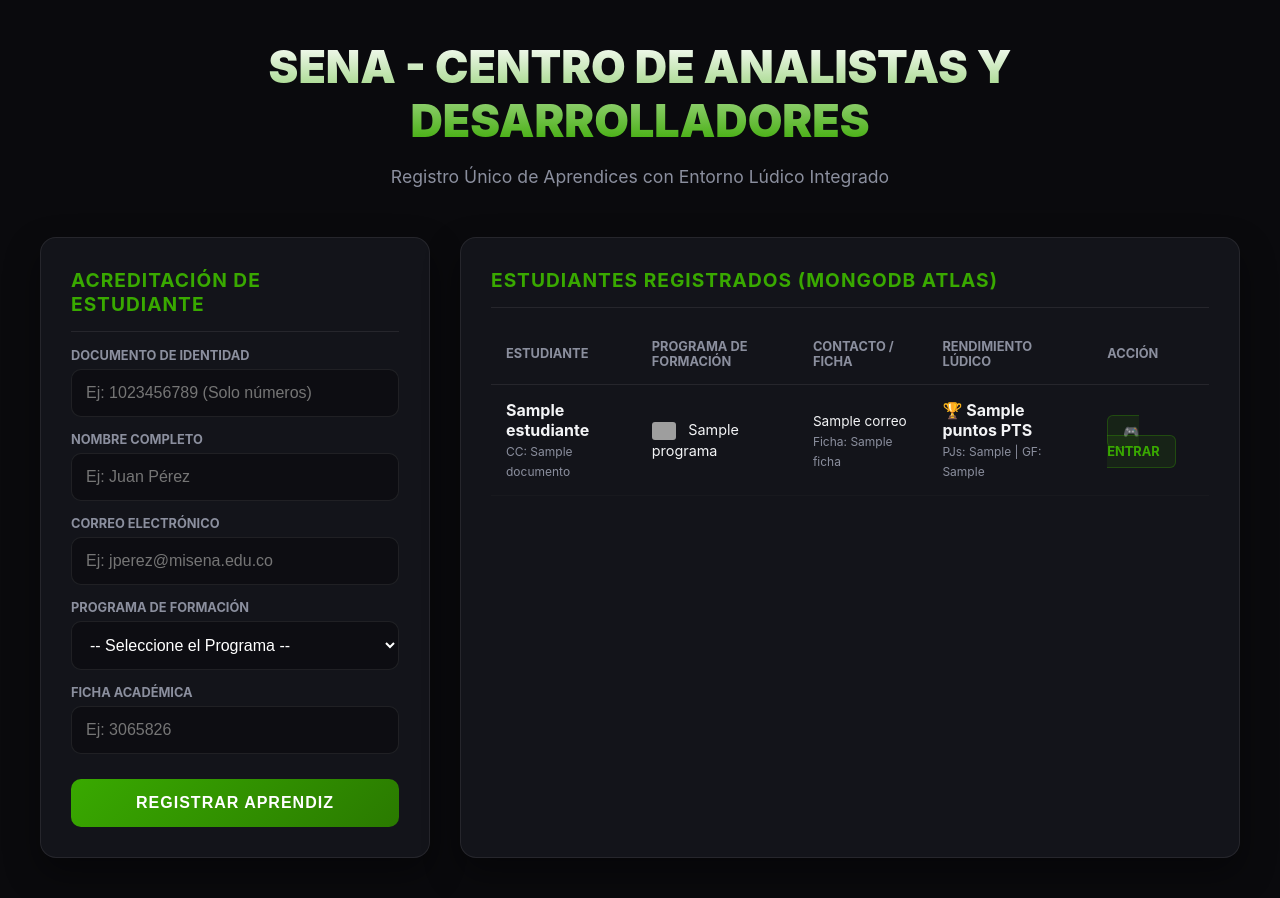
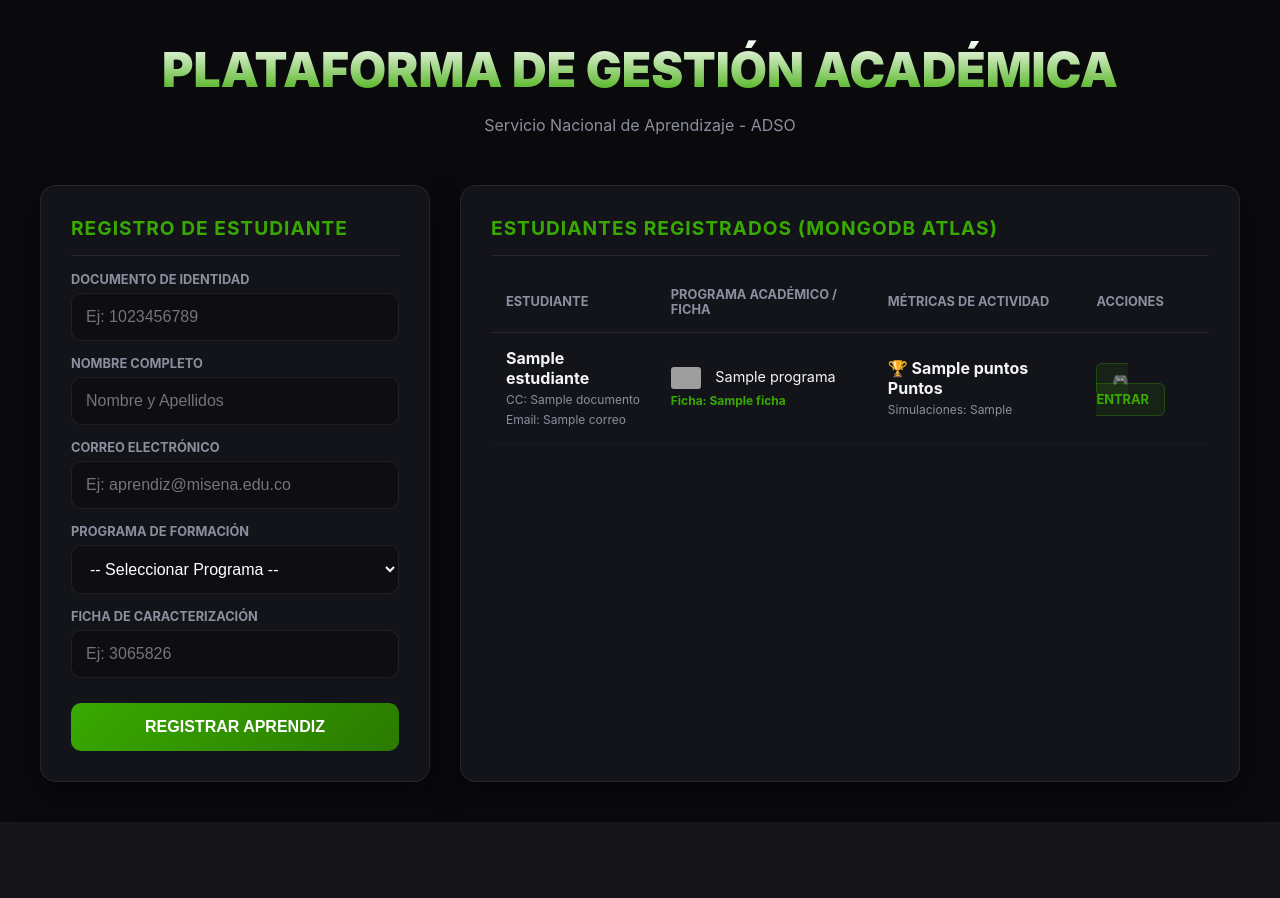
Before and after one commit to Brayanbii/june05, a Flask app: page / in a window 1280 px wide. After the commit the page ends 822 px from the top, so only its background shows below. Run offline with Flask 3, Linux system fonts and the light colour scheme; a database or web service that is not in the repository returns one stand-in record (values such as "Sample title"); grey boxes are pictures that could not be loaded.

Commit message:
Update index.html

```diff
--- a/templates/index.html
+++ b/templates/index.html
@@ -2,22 +2,22 @@
 <html lang="es">
 <head>
     <meta charset="UTF-8">
-    <title>SENA - Plataforma de Gestión de Estudiantes</title>
+    <title>SENA - Centro de Control de Aprendices</title>
     <style>
         :root { --bg-base: #0a0a0d; --bg-panel: #13141a; --sena-green: #39A900; --text-main: #f3f4f6; --text-muted: #8b8f9e; --border: rgba(255,255,255,0.08); }
         body { background-color: var(--bg-base); color: var(--text-main); font-family: -apple-system, BlinkMacSystemFont, "Segoe UI", Roboto, sans-serif; margin: 0; padding: 0; }
         .container { max-width: 1200px; margin: 0 auto; padding: 40px 20px; }
         header { text-align: center; margin-bottom: 50px; }
-        h1 { font-size: 2.8rem; font-weight: 900; text-transform: uppercase; margin: 0; background: linear-gradient(180deg, #fff, var(--sena-green)); -webkit-background-clip: text; -webkit-text-fill-color: transparent; }
+        h1 { font-size: 3rem; font-weight: 900; text-transform: uppercase; margin: 0; background: linear-gradient(180deg, #fff, var(--sena-green)); -webkit-background-clip: text; -webkit-text-fill-color: transparent; }
         .grid { display: grid; grid-template-columns: 1fr 2fr; gap: 30px; }
         @media(max-width: 900px) { .grid { grid-template-columns: 1fr; } }
         .panel { background: var(--bg-panel); border: 1px solid var(--border); border-radius: 16px; padding: 30px; box-shadow: 0 15px 35px rgba(0,0,0,0.4); }
         h2 { color: var(--sena-green); font-size: 1.2rem; text-transform: uppercase; margin-top: 0; border-bottom: 1px solid var(--border); padding-bottom: 15px; letter-spacing: 1px; }
         .form-group { margin-bottom: 15px; }
         label { display: block; font-size: 0.8rem; color: var(--text-muted); text-transform: uppercase; margin-bottom: 6px; font-weight: bold; }
-        input, select { width: 100%; padding: 14px; background: rgba(0,0,0,0.3); border: 1px solid var(--border); border-radius: 10px; color: #fff; font-size: 1rem; box-sizing: border-box; transition: 0.2s; }
-        input:focus, select:focus { border-color: var(--sena-green); outline: none; box-shadow: 0 0 8px rgba(57,169,0,0.4); }
-        .btn-submit { width: 100%; padding: 15px; background: linear-gradient(135deg, var(--sena-green), #2a7a00); color: #fff; font-weight: 800; font-size: 1rem; text-transform: uppercase; border: none; border-radius: 10px; cursor: pointer; margin-top: 10px; transition: 0.3s; letter-spacing: 1px; }
+        input, select { width: 100%; padding: 14px; background: rgba(0,0,0,0.3); border: 1px solid var(--border); border-radius: 10px; color: #fff; font-size: 1rem; box-sizing: border-box; }
+        input:focus, select:focus { border-color: var(--sena-green); outline: none; box-shadow: 0 0 8px rgba(57,169,0,0.3); }
+        .btn-submit { width: 100%; padding: 15px; background: linear-gradient(135deg, var(--sena-green), #2a7a00); color: #fff; font-weight: 800; font-size: 1rem; text-transform: uppercase; border: none; border-radius: 10px; cursor: pointer; margin-top: 10px; transition: 0.3s; }
         .btn-submit:hover { transform: translateY(-2px); box-shadow: 0 5px 15px rgba(57,169,0,0.4); }
         .alert { padding: 15px; border-radius: 10px; margin-bottom: 25px; font-weight: bold; text-align: center; border: 1px solid; }
         .alert-success { background: rgba(0,255,135,0.1); color: #00ff87; border-color: #00ff87; }
@@ -25,8 +25,8 @@
         table { width: 100%; border-collapse: collapse; }
         th { text-align: left; padding: 15px; color: var(--text-muted); font-size: 0.8rem; text-transform: uppercase; border-bottom: 1px solid var(--border); }
         td { padding: 15px; border-bottom: 1px solid rgba(255,255,255,0.02); vertical-align: middle; }
-        .flag-small { width: 24px; border-radius: 3px; vertical-align: middle; margin-right: 8px; }
-        .btn-play { background: rgba(57,169,0,0.1); color: #39A900; border: 1px solid rgba(57,169,0,0.3); padding: 8px 15px; border-radius: 6px; text-decoration: none; font-weight: bold; font-size: 0.8rem; text-transform: uppercase; transition: 0.2s; }
+        .flag-small { width: 30px; border-radius: 3px; vertical-align: middle; margin-right: 10px; }
+        .btn-play { background: rgba(57,169,0,0.1); color: #39A900; border: 1px solid rgba(57,169,0,0.3); padding: 8px 15px; border-radius: 6px; text-decoration: none; font-weight: bold; font-size: 0.8rem; text-transform: uppercase; }
         .btn-play:hover { background: var(--sena-green); color: #fff; }
     </style>
 </head>
@@ -34,8 +34,8 @@
 
 <div class="container">
     <header>
-        <h1>SENA - Centro de Analistas y Desarrolladores</h1>
-        <p style="color: var(--text-muted); font-size: 1.1rem;">Registro Único de Aprendices con Entorno Lúdico Integrado</p>
+        <h1>Plataforma de Gestión Académica</h1>
+        <p style="color: var(--text-muted);">Servicio Nacional de Aprendizaje - ADSO</p>
     </header>
 
     {% if mensaje %}
@@ -44,31 +44,31 @@
 
     <div class="grid">
         <div class="panel">
-            <h2>Acreditación de Estudiante</h2>
+            <h2>Registro de Estudiante</h2>
             <form method="POST" action="/">
                 <div class="form-group">
                     <label>Documento de Identidad</label>
-                    <input type="text" name="documento" required placeholder="Ej: 1023456789 (Solo números)">
+                    <input type="text" name="documento" required placeholder="Ej: 1023456789">
                 </div>
                 <div class="form-group">
                     <label>Nombre Completo</label>
-                    <input type="text" name="nombre" required placeholder="Ej: Juan Pérez">
+                    <input type="text" name="nombre" required placeholder="Nombre y Apellidos">
                 </div>
                 <div class="form-group">
                     <label>Correo Electrónico</label>
-                    <input type="email" name="correo" required placeholder="Ej: jperez@misena.edu.co">
+                    <input type="email" name="correo" required placeholder="Ej: aprendiz@misena.edu.co">
                 </div>
                 <div class="form-group">
                     <label>Programa de Formación</label>
                     <select name="programa" required>
-                        <option value="">-- Seleccione el Programa --</option>
+                        <option value="">-- Seleccionar Programa --</option>
                         {% for prog in programas %}
                             <option value="{{ prog.nombre }}">{{ prog.nombre }}</option>
                         {% endfor %}
                     </select>
                 </div>
                 <div class="form-group">
-                    <label>Ficha Académica</label>
+                    <label>Ficha de Caracterización</label>
                     <input type="text" name="ficha" required placeholder="Ej: 3065826">
                 </div>
                 <button type="submit" class="btn-submit">Registrar Aprendiz</button>
@@ -82,10 +82,9 @@
                     <thead>
                         <tr>
                             <th>Estudiante</th>
-                            <th>Programa de Formación</th>
-                            <th>Contacto / Ficha</th>
-                            <th>Rendimiento Lúdico</th>
-                            <th>Acción</th>
+                            <th>Programa Académico / Ficha</th>
+                            <th>Métricas de Actividad</th>
+                            <th>Acciones</th>
                         </tr>
                     </thead>
                     <tbody>
@@ -93,19 +92,17 @@
                             <tr>
                                 <td>
                                     <strong>{{ est.nombre }}</strong><br>
-                                    <span style="font-size:0.75rem; color:#8b8f9e;">CC: {{ est.documento }}</span>
+                                    <span style="font-size:0.75rem; color:var(--text-muted);">CC: {{ est.documento }}</span><br>
+                                    <span style="font-size:0.75rem; color:var(--text-muted);">Email: {{ est.correo }}</span>
                                 </td>
                                 <td>
                                     <img src="https://flagcdn.com/w40/{{ est.iso }}.png" class="flag-small" alt="icon">
-                                    <span style="font-size: 0.9rem;">{{ est.programa }}</span>
+                                    <span style="font-size: 0.9rem;">{{ est.programa }}</span><br>
+                                    <span style="font-size:0.75rem; color:var(--sena-green); font-weight: bold;">Ficha: {{ est.ficha }}</span>
                                 </td>
                                 <td>
-                                    <span style="font-size: 0.85rem; color: var(--text-main);">{{ est.correo }}</span><br>
-                                    <span style="font-size:0.75rem; color:var(--text-muted);">Ficha: {{ est.ficha }}</span>
-                                </td>
-                                <td>
-                                    <strong>🏆 {{ est.puntos }} PTS</strong><br>
-                                    <span style="font-size:0.75rem; color:var(--text-muted);">PJs: {{ est.partidos_jugados }} | GF: {{ est.goles_favor }}</span>
+                                    <strong>🏆 {{ est.puntos }} Puntos</strong><br>
+                                    <span style="font-size:0.75rem; color:var(--text-muted);">Simulaciones: {{ est.partidos_jugados }}</span>
                                 </td>
                                 <td><a href="/jugar/{{ est.documento }}" class="btn-play">🎮 Entrar</a></td>
                             </tr>
@@ -113,7 +110,7 @@
                     </tbody>
                 </table>
             {% else %}
-                <p style="color: var(--text-muted); text-align: center; padding: 20px;">Ningún estudiante registrado en la base de datos distribuida Atlas.</p>
+                <p style="color: var(--text-muted); text-align: center; padding: 20px;">No hay aprendices registrados en la base de datos de Atlas.</p>
             {% endif %}
         </div>
     </div>
```
